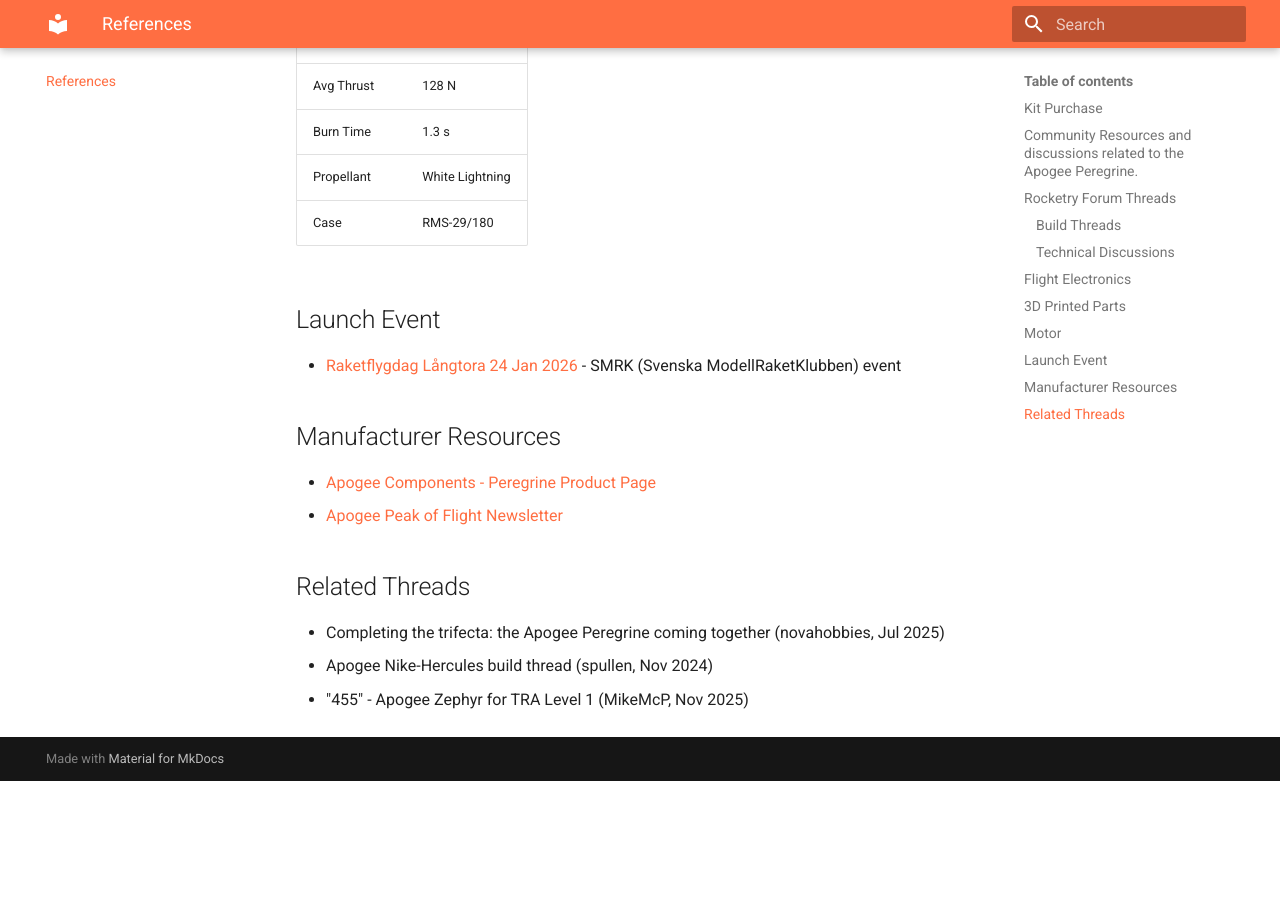
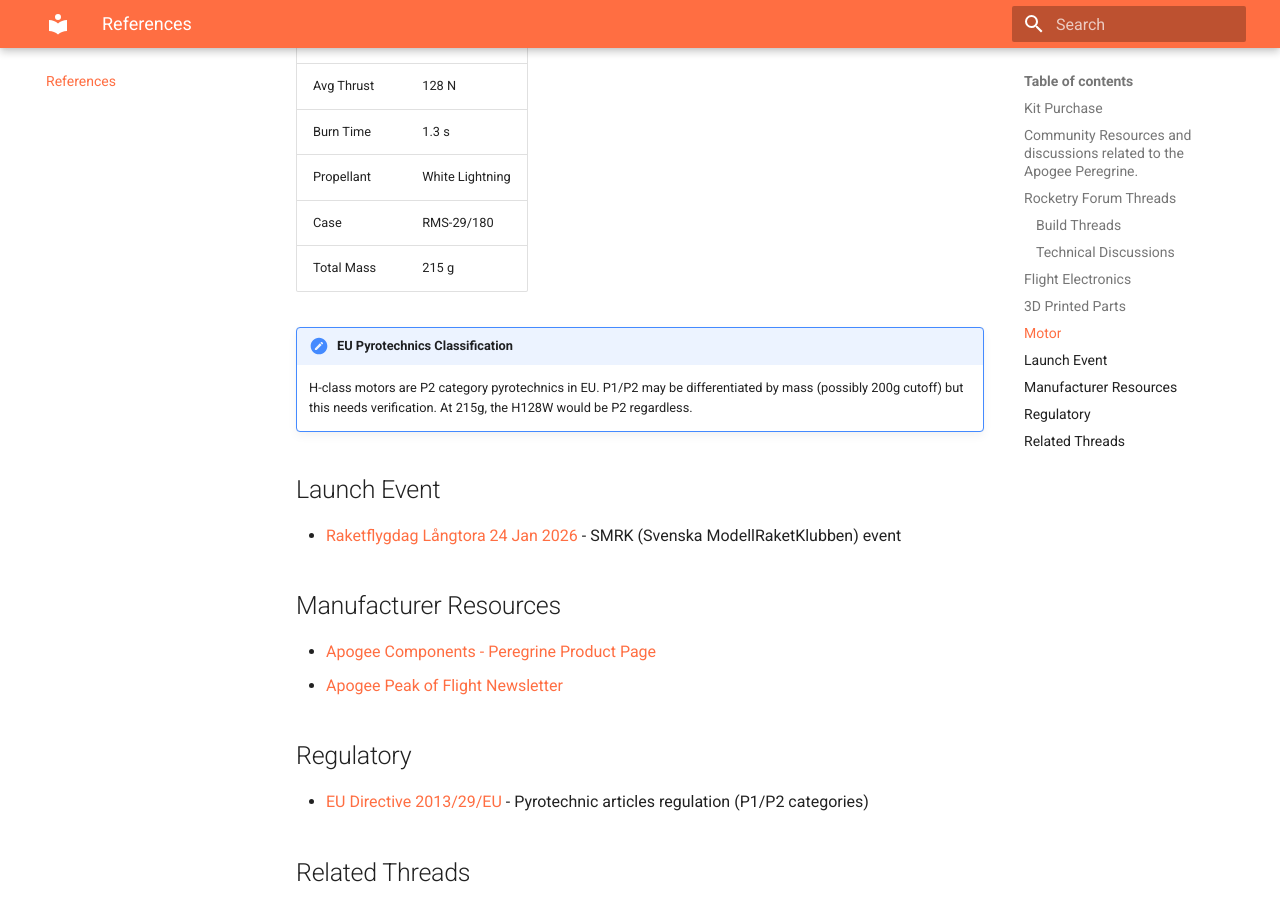
Before and after one commit to tonuonu/MyLevel1Peregrine, an MkDocs documentation site: the page built from docs/references.md, in a window 1280 px wide and 900 px high, scrolled down 1672 px. Built offline with MkDocs 1.6.1 and Material for MkDocs 9.7.7, drawn with Linux system fonts in a browser that asks for light colours; before the commit the page ends 2453 px from its top, so only the background shows below that.

Commit message:
Add motor mass (215g), EU P1/P2 classification note, and Directive 2013/29/EU reference

```diff
--- a/docs/references.md
+++ b/docs/references.md
@@ -49,6 +49,10 @@
 | Burn Time | 1.3 s |
 | Propellant | White Lightning |
 | Case | RMS-29/180 |
+| Total Mass | 215 g |
+
+!!! note "EU Pyrotechnics Classification"
+    H-class motors are P2 category pyrotechnics in EU. P1/P2 may be differentiated by mass (possibly 200g cutoff) but this needs verification. At 215g, the H128W would be P2 regardless.
 
 ## Launch Event
 
@@ -59,6 +63,10 @@
 - [Apogee Components - Peregrine Product Page](https://www.apogeerockets.com/Rocket-Kits/Skill-Level-3-Kits/Peregrine)
 - [Apogee Peak of Flight Newsletter](https://www.apogeerockets.com/education/newsletter)
 
+## Regulatory
+
+- [EU Directive 2013/29/EU](https://eur-lex.europa.eu/eli/dir/2013/29/oj) - Pyrotechnic articles regulation (P1/P2 categories)
+
 ## Related Threads
 
 - Completing the trifecta: the Apogee Peregrine coming together (novahobbies, Jul 2025)
```
Also changed, not shown: docs/decisions/motor-procurement.md (+3 -1 lines).
